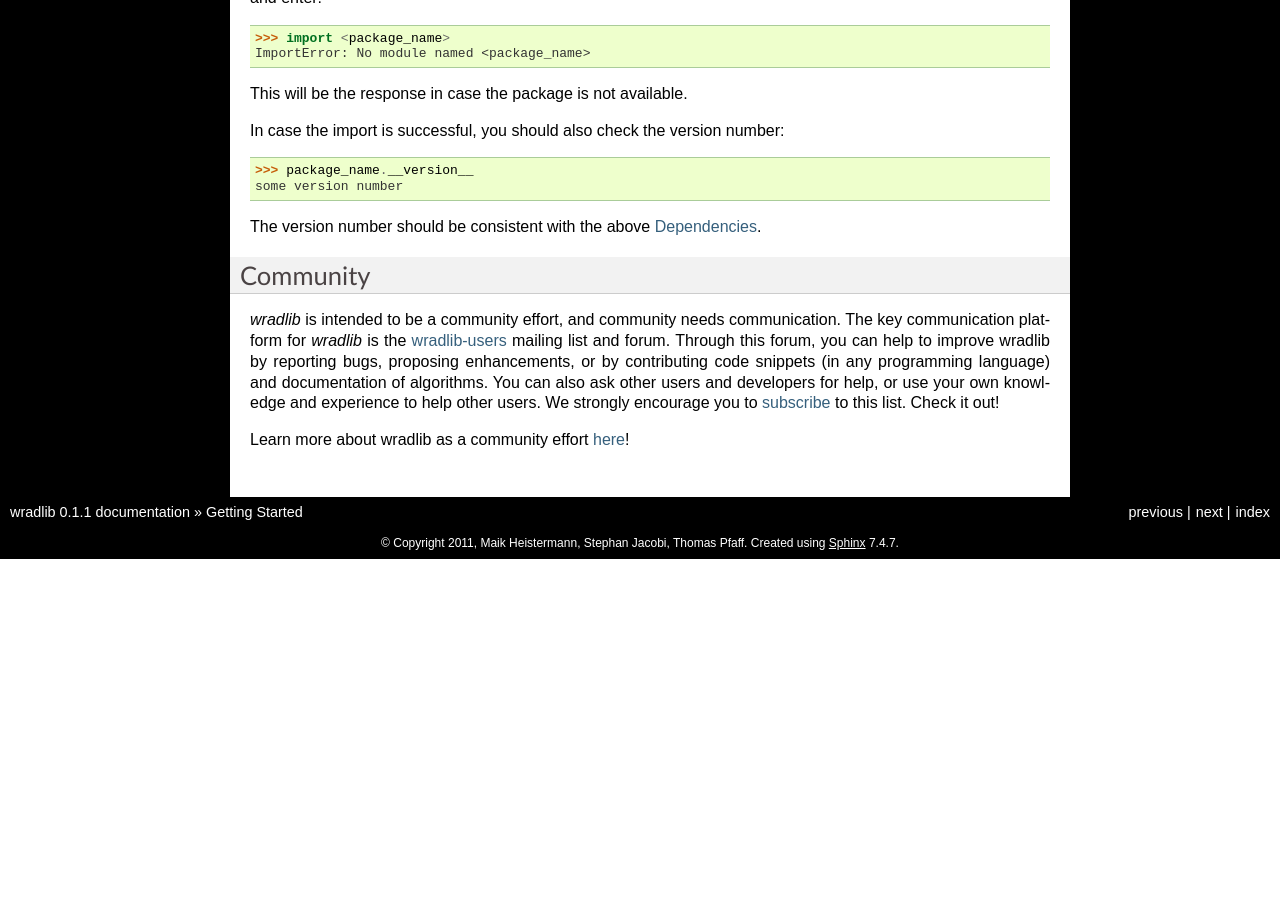
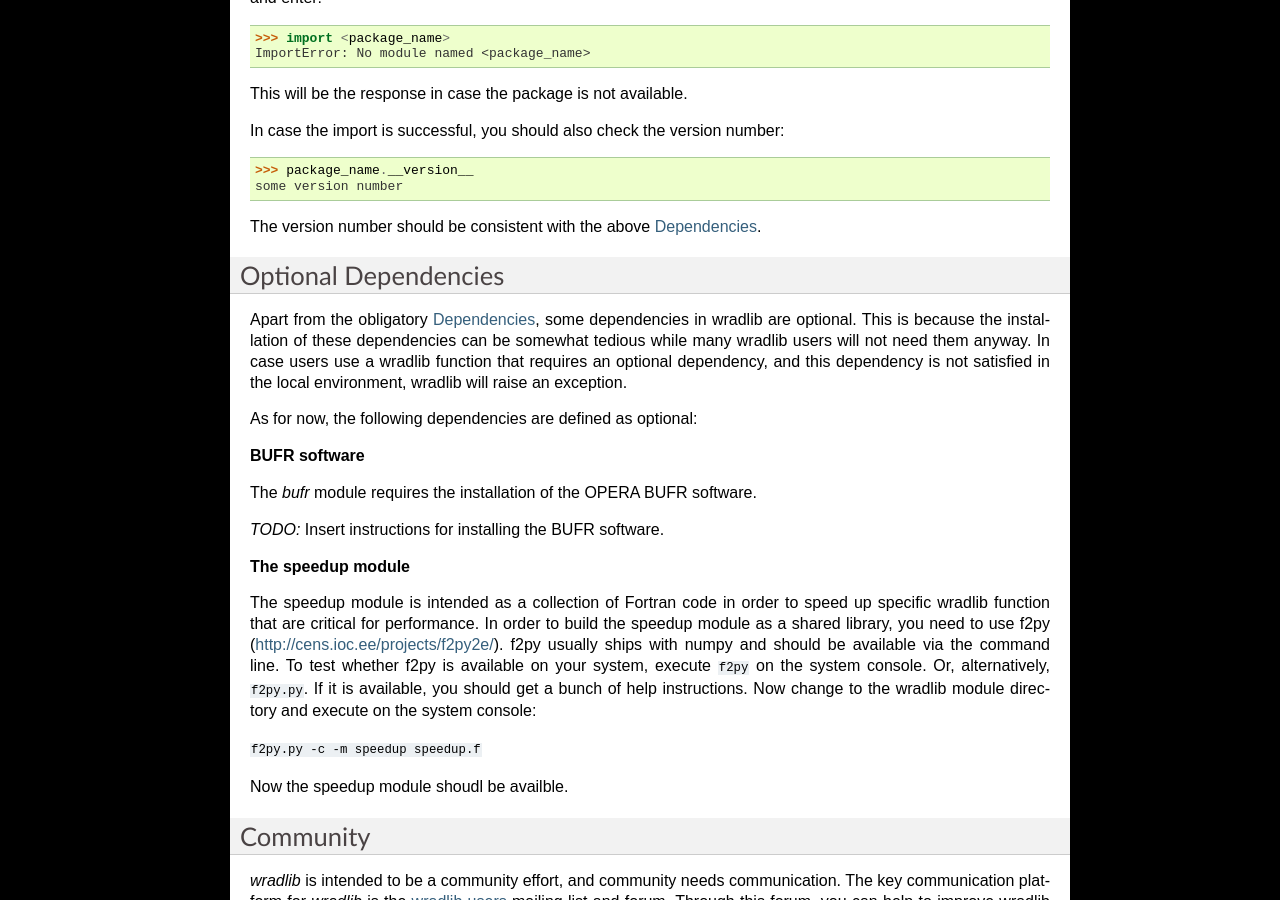
Before and after one commit to wradlib/wradlib-docs, a Sphinx documentation site: the page built from source/gettingstarted.rst, in a window 1280 px wide and 900 px high, scrolled down 3560 px. Built offline with Sphinx 7.4.7, drawn with Linux system fonts in a browser that asks for light colours; formulas are drawn with MathJax 3; before the commit the page ends 4119 px from its top, so only the background shows below that; some of the changed text lies outside the part shown.

Commit message:
DOC: Added a doc sub-section "Optional Dependencies" to the "Getting Started" section.
Please beware that the content of this section is preliminary. We need to add
more info o how to install the BUFR module. In tzhe future, we need to take care of keeping
this section in sync with any additonal optional imports we add to the wradlib
code.

```diff
--- a/source/gettingstarted.rst
+++ b/source/gettingstarted.rst
@@ -177,6 +177,29 @@ some version number
 The version number should be consistent with the above `Dependencies`_.
 
 
+Optional Dependencies
+---------------------
+
+Apart from the obligatory `Dependencies`_, some dependencies in wradlib are optional. This is because the installation of these dependencies can be somewhat tedious while many wradlib users will not need them anyway. In case users use a wradlib function that requires an optional dependency, and this dependency is not satisfied in the local environment, wradlib will raise an exception.
+
+As for now, the following dependencies are defined as optional:
+
+**BUFR software**
+
+The *bufr* module requires the installation of the OPERA BUFR software.
+
+*TODO:* Insert instructions for installing the BUFR software.
+
+**The speedup module**
+
+The speedup module is intended as a collection of Fortran code in order to speed up specific wradlib function that are critical for performance.
+In order to build the speedup module as a shared library, you need to use f2py (http://cens.ioc.ee/projects/f2py2e/). f2py usually ships with numpy and should be available via the command line. To test whether f2py is available on your system, execute ``f2py`` on the system console. Or, alternatively, ``f2py.py``. If it is available, you should get a bunch of help instructions. Now change to the wradlib module directory and execute on the system console:
+
+``f2py.py -c -m speedup speedup.f``
+
+Now the speedup module shoudl be availble.
+
+
 Community
 ---------
 
```
